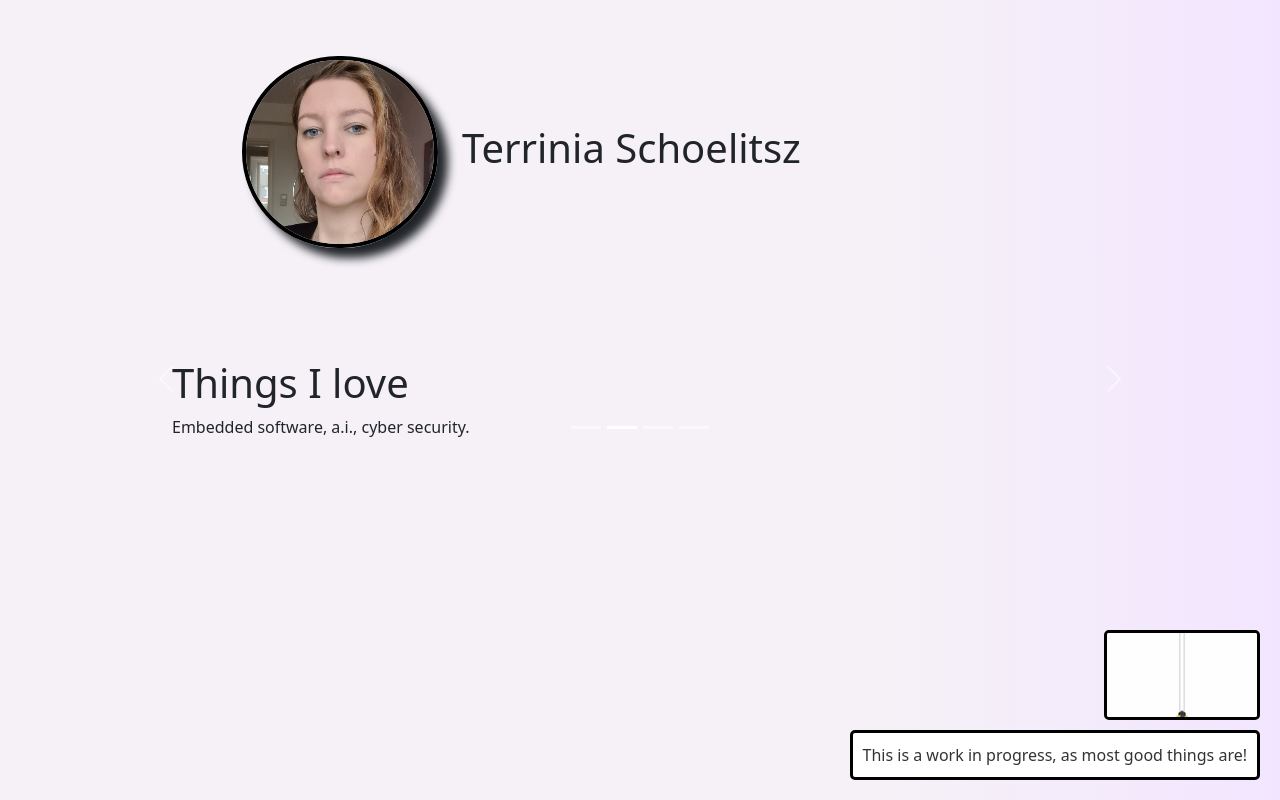
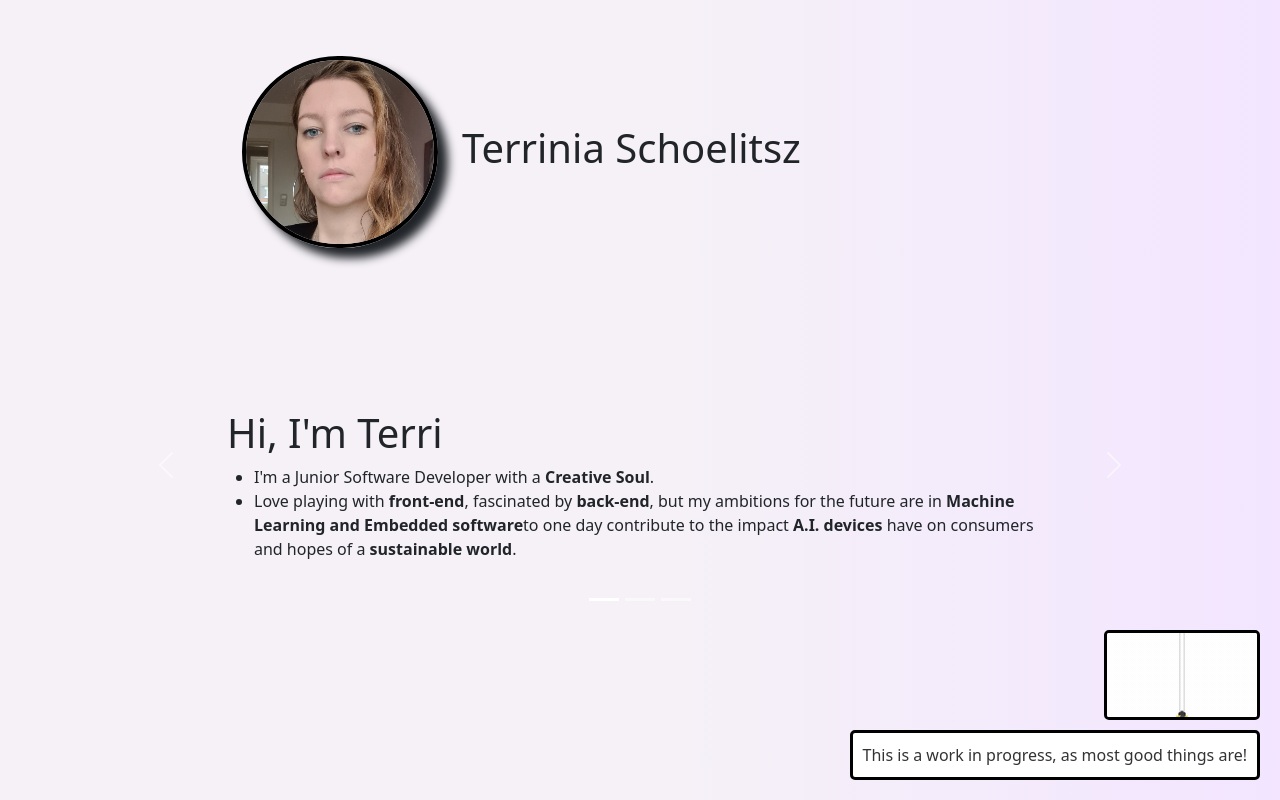
Before and after one commit to Schoelitsz/cv_reactapp, a React (Create React App) app: page / in a window 1280 px wide. Shown: the top 800 px of the page. Built offline with nearby package versions, Linux system fonts and the light colour scheme.

Commit message:
filled in carousel

```diff
--- a/package.json
+++ b/package.json
@@ -3,6 +3,10 @@
   "version": "0.1.0",
   "private": true,
   "dependencies": {
+    "@fortawesome/fontawesome-free": "^6.4.2",
+    "@fortawesome/fontawesome-svg-core": "^6.4.2",
+    "@fortawesome/free-solid-svg-icons": "^6.4.2",
+    "@fortawesome/react-fontawesome": "^0.2.0",
     "@testing-library/jest-dom": "^5.17.0",
     "@testing-library/react": "^13.4.0",
     "@testing-library/user-event": "^13.5.0",
--- a/src/App.js
+++ b/src/App.js
@@ -4,6 +4,8 @@ import "./styles/scss/App.scss";
 import Display from "./Components/Display";
 import FloatingMenu from "./Components/FloatingMenu";
 import ConstructionBanner from "./Components/ConstructionBanner";
+import '@fortawesome/fontawesome-free/css/all.min.css';
+
 
 
 function App() {
--- a/src/Components/NameSection.js
+++ b/src/Components/NameSection.js
@@ -1,6 +1,10 @@
 import React from 'react';
 import { Container, Row, Col, Carousel } from 'react-bootstrap';
 import '../styles/scss/Section.scss';
+//import { FontAwesomeIcon } from '@fortawesome/react-fontawesome';
+//import { faArrowDown } from '@fortawesome/free-solid-svg-icons';
+
+
 
 function NameSection() {
     return (
@@ -19,47 +23,53 @@ function NameSection() {
             </Row>
             <Row className='carousel'>
                 <Col>
-                    <Carousel>
+                    <Carousel interval={10000}>
                         <Carousel.Item>
-                            <div>
+                            <div className='carousel-content'>
                                 <h1>Hi, I'm Terri</h1>
                                 <p>
-                                I'm a Junior Developer with a creative soul. I love playing with front-end, I'm fascinated by back-end.
-                                But my ambitions and hope is a future in machine learning and embedded software to one day contribute to the impact
-                                a.i. devices have on consumers and a sustainable world.
+                                    <ul>
+                                        <li>
+                                            I'm a Junior Software Developer with a <strong>Creative Soul</strong>.
+                                        </li>
+                                        <li>
+                                            Love playing with <strong>front-end</strong>, fascinated by <strong>back-end</strong>,
+                                            but my ambitions for the future are in <strong>Machine Learning and Embedded software</strong>
+                                            to one day contribute to the impact <strong>A.I. devices</strong> have on consumers and
+                                            hopes of a <strong>sustainable world</strong>.
+                                        </li>
+                                    </ul>
                                 </p>
                             </div>
                         </Carousel.Item>
                         <Carousel.Item>
-                            <div>
-                                <h1>Things I love</h1>
+                            <div className='carousel-content'>
+                                <h1>My qualities</h1>
                                 <p>
-                                Embedded software, a.i., cyber security.
+                                    <ul>
+                                        <li><strong>Persistent:</strong> I'm not afraid to go down the rabbit hole</li>
+                                        <li><strong>Ambitious:</strong> I believe in launching myself out of my comfort zone and I'm not scared to fail</li>
+                                        <li><strong>Reflective:</strong> It's not about eliminating flaws, it's about knowing them</li>
+
+                                    </ul>
                                 </p>
                             </div>
                         </Carousel.Item>
                         <Carousel.Item>
-                            <div>
-                                <h1>My qualities</h1>
-                                <p>
-                                Persistent, ambitious, reflective
-                                </p>
-                            </div>
-                        </Carousel.Item>
-                        <Carousel.Item>
-                            <div>
+                            <div className='carousel-content'>
                                 <h1>My challenges</h1>
                                 <p>
-                                Struggle to let a lot cause go, crave professional validation and guidance
+                                    <ul>
+                                        <li><strong>Stubborn:</strong> Sometimes someone needs to pull me out of the rabbit hole</li>
+                                        <li><strong>Insecure:</strong> Especially at the start will I look for a lot of validation</li>
+                                    </ul>
                                 </p>
                             </div>
                         </Carousel.Item>
                     </Carousel>
                 </Col>
             </Row>
-
         </Container>
-
     );
 }
 
--- a/src/styles/scss/App.scss
+++ b/src/styles/scss/App.scss
@@ -1,5 +1,5 @@
 @import 'variables';
 
 body {
-    background-image: linear-gradient(to left, $pastel-purple,$broken-white 30%);
+    background-image: linear-gradient(to left, $pastel-purple,$broken-white 47%);
 }
--- a/src/styles/scss/Section.scss
+++ b/src/styles/scss/Section.scss
@@ -1,10 +1,7 @@
 @import 'variables';
 
 .namesection {
-
     display: flex;
-    //justify-content: center;
-    //align-items: center;
     flex-direction: column;
     height: 100vh;
 
@@ -16,6 +13,7 @@
             picture {
                 display: flex;
                 justify-content: flex-end;
+
                 img {
                     border-radius: 9999px;
                     border-width: 10px;
@@ -49,8 +47,30 @@
         .carousel-content {
             //height: 50%;
             padding: 50px;
+
+            h1 {
+                padding-left: 5px;
+            }
         }
     }
+
+    .arrow-section {
+        height: 10vh;
+
+        .arrow-icon {
+            display: flex;
+            justify-content: center;
+
+            .icon {
+                border: solid black;
+                border-radius: 50%;
+                width: 25px;
+                height: 25px;
+            }
+        }
+
+    }
+
 }
 
 //timeline section
@@ -61,7 +81,7 @@
     align-items: center;
     display: flex;
     flex-direction: column;
-    height: 100vh;
+    //height: 100vh;
 
     .horizontal-timeline {
         display: flex;
```
Also changed, not shown: 1 other file (tests, documents, lock files or other folders).
